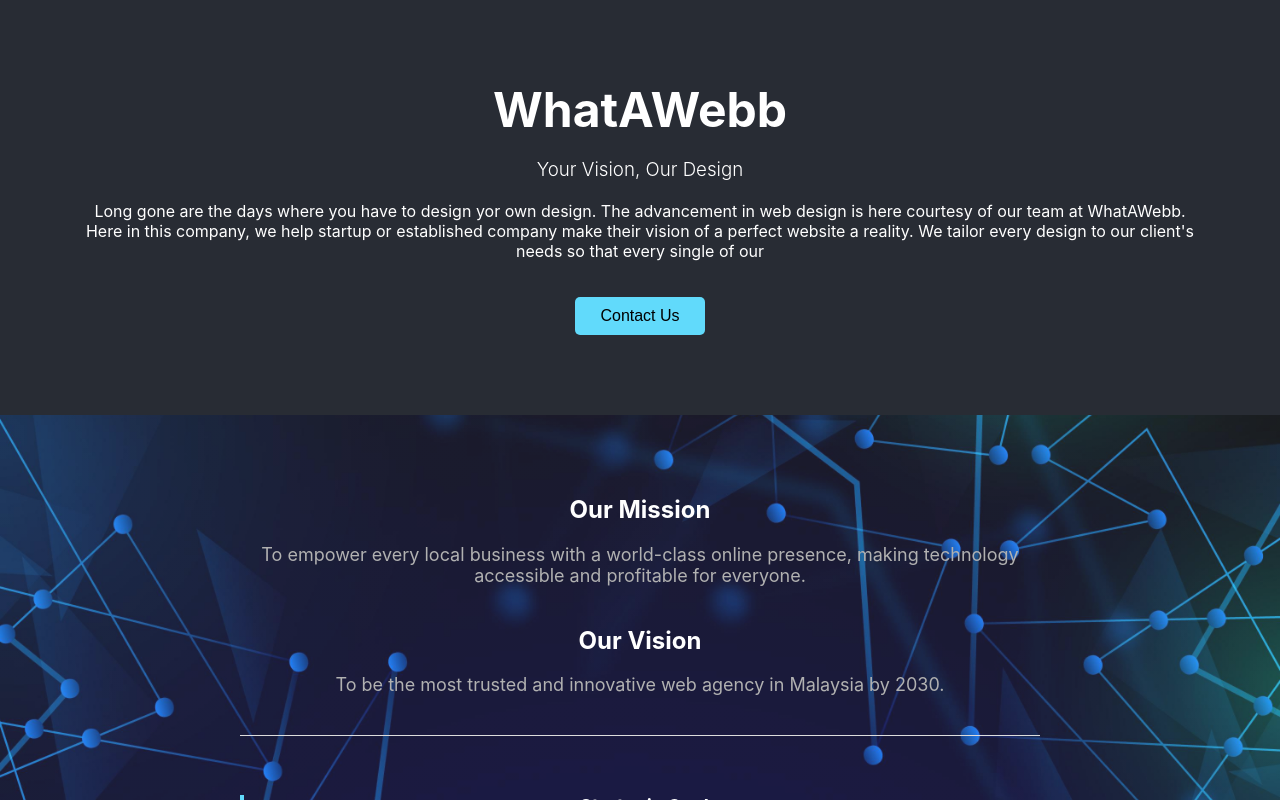
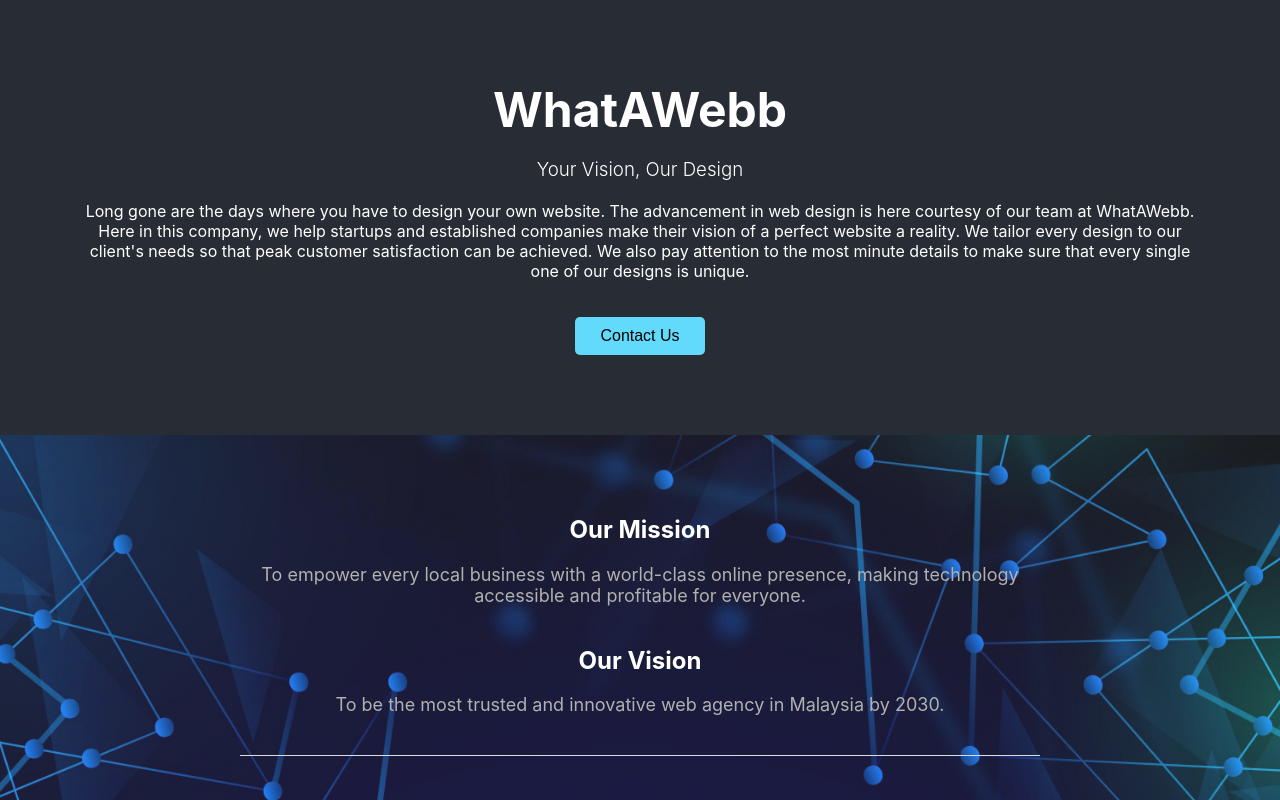
Before and after one commit to Aki-dev18/cat201-assignment-2, a React (Create React App) app: page / in a window 1280 px wide. Shown: the top 800 px of the page. Built offline with nearby package versions, Linux system fonts and the light colour scheme.

Commit message:
Changed company name

```diff
--- a/src/App.js
+++ b/src/App.js
@@ -19,7 +19,7 @@ function Intro() {
     <section style={{ padding: '80px', textAlign: 'center', backgroundColor: '#282c34', color: 'white' }}>
       <h1 style={{ fontSize: '3rem', margin: '0' }}>WhatAWebb</h1>
       <h3 style={{ fontWeight: '300' }}>Your Vision, Our Design</h3>
-      <p style={{ marginTop: '20px' }}>Long gone are the days where you have to design yor own design. The advancement in web design is here courtesy of our team at WhatAWebb. Here in this company, we help startup or established company make their vision of a perfect website a reality. We tailor every design to our client's needs so that every single of our</p>
+      <p style={{ marginTop: '20px'}}>Long gone are the days where you have to design your own website. The advancement in web design is here courtesy of our team at WhatAWebb. Here in this company, we help startups and established companies make their vision of a perfect website a reality. We tailor every design to our client's needs so that peak customer satisfaction can be achieved. We also pay attention to the most minute details to make sure that every single one of our designs is unique.</p>
       <button style={{ marginTop: '20px', padding: '10px 25px', fontSize: '16px', cursor: 'pointer', backgroundColor: '#61dafb', border: 'none', borderRadius: '5px' }}>
         Contact Us
       </button>
@@ -73,7 +73,7 @@ function Mission() {
             <h3 style={{ color: '#ffffffff', borderLeft: '4px solid #61dafb', paddingLeft: '15px' }}>Strategic Goals</h3>
             <ul style={{ listStyle: 'none', padding: 0, color: '#b1b1b1ff', lineHeight: '1.8' }}>
               <li style={{ marginBottom: '15px' }}>
-                <strong>Market Leadership:</strong> Establish PixelPerfect as the standard-bearer for web quality in the Northern Region.
+                <strong>Market Leadership:</strong> Establish WhatAWebb as the standard-bearer for web quality in the Northern Region.
               </li>
               <li style={{ marginBottom: '15px' }}>
                 <strong>Continuous Innovation:</strong> Integrate emerging technologies like AI and Web3 into standard client packages.
@@ -236,7 +236,7 @@ function Team() {
       name: "Muhammad Farid Haikal Bin Khairul Nizam",
       role: "Content",
       photo: faridPic,
-      description: "Muhammad Farid Haikal is the voice of the brand, responsible for crafting compelling narratives that resonate with the audience. He develops all written content, from the mission statement to service descriptions, ensuring clarity, tone consistency, and engagement. His role is crucial in communicating the value of PixelPerfect Designs to potential clients, transforming static information into persuasive marketing copy that drives business growth."
+      description: "Muhammad Farid Haikal is the voice of the brand, responsible for crafting compelling narratives that resonate with the audience. He develops all written content, from the mission statement to service descriptions, ensuring clarity, tone consistency, and engagement. His role is crucial in communicating the value of WhatAWebb to potential clients, transforming static information into persuasive marketing copy that drives business growth."
     }
   ];
 
@@ -272,7 +272,7 @@ function App() {
       <Team />
 
       <footer style={{ padding: '20px', background: '#222', color: 'white', textAlign: 'center' }}>
-        <p>&copy; 2026 PixelPerfect Designs. All rights reserved.</p>
+        <p>&copy; 2026 WhatAWebb. All rights reserved.</p>
       </footer>
     </div>
   );
```
